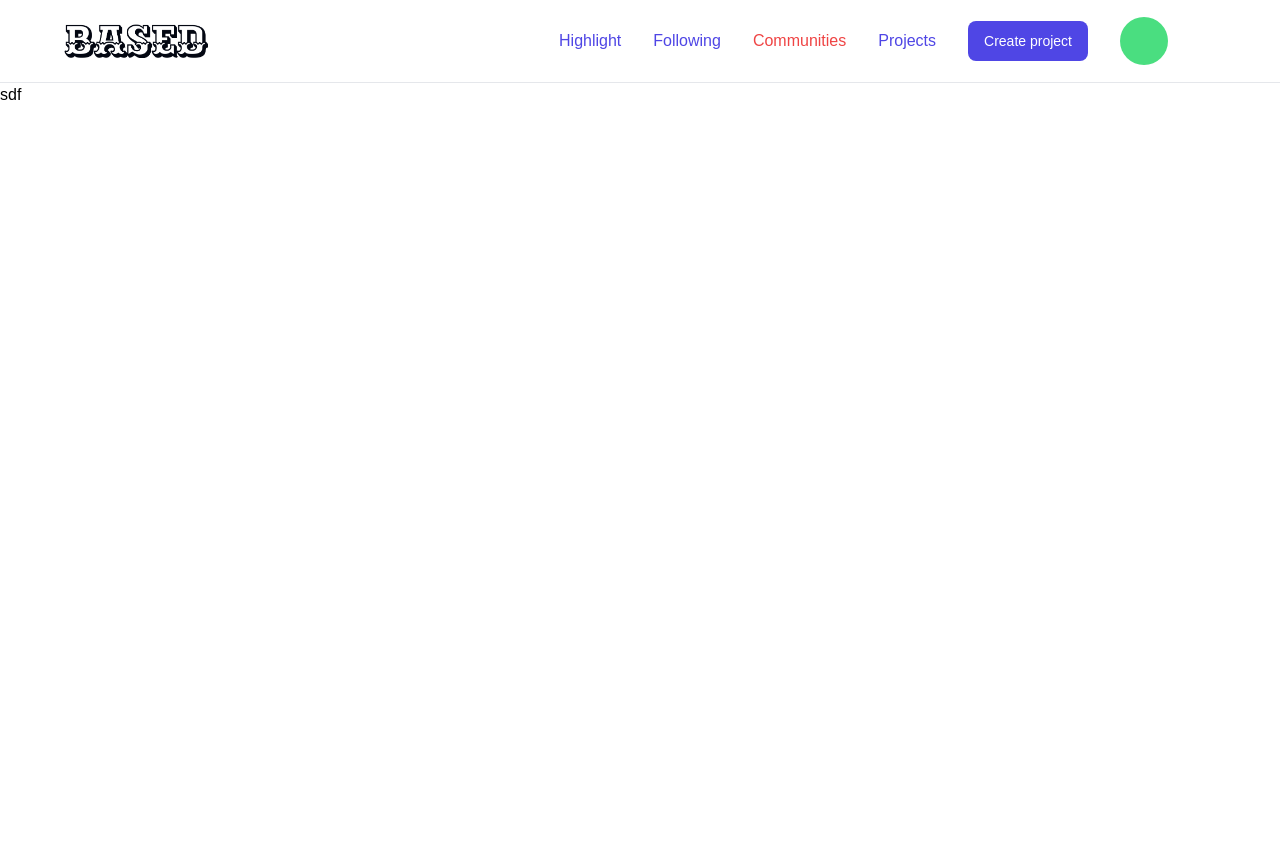
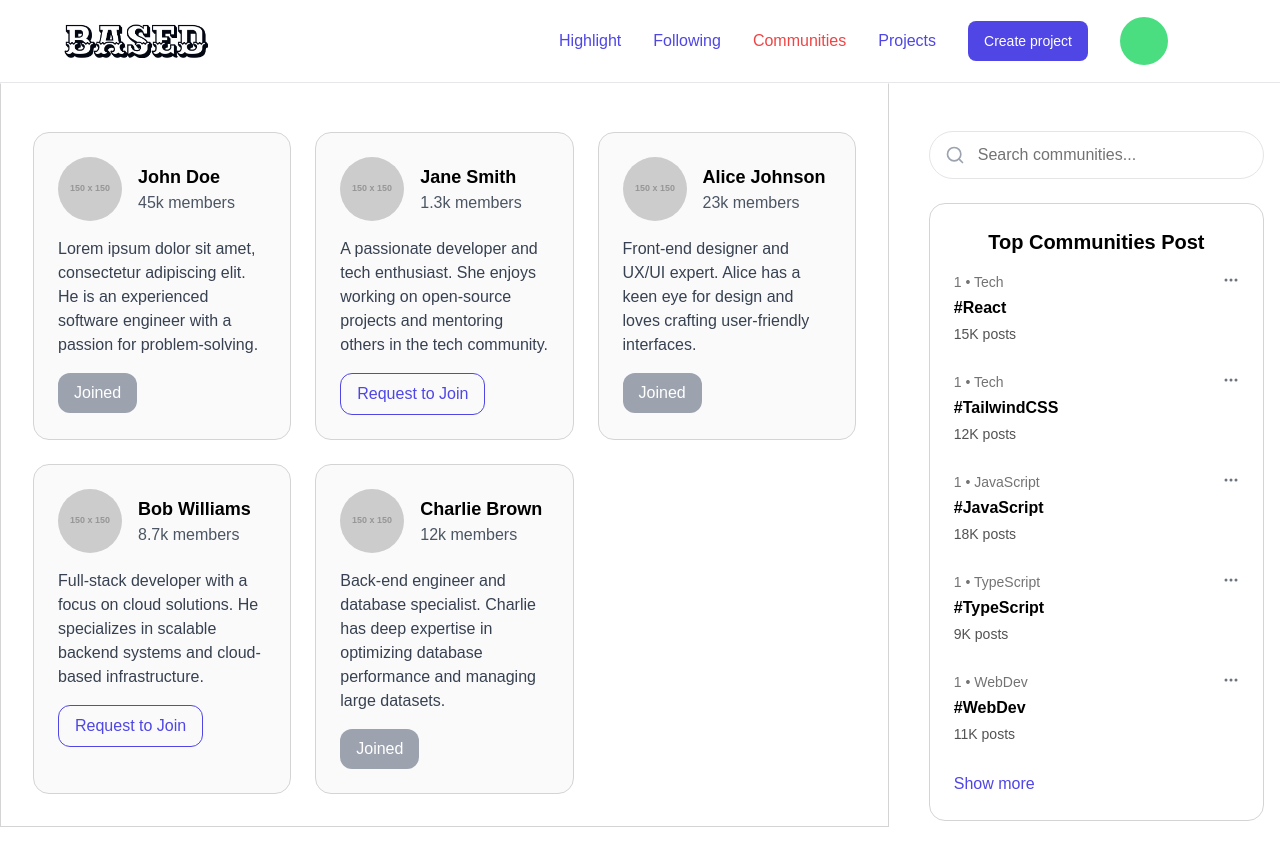
Before and after one commit to Bee-code-tech/BASED, a Next.js app: page /communities in a window 1280 px wide. Shown: the top 866 px of the page. Before the commit the page ends 800 px from the top, so only its background shows below. Built offline with nearby package versions, Linux system fonts and the light colour scheme.

Commit message:
completed community page

```diff
--- a/app/communities/page.tsx
+++ b/app/communities/page.tsx
@@ -1,9 +1,52 @@
+import SearchCommunity from '@/components/SearchCommunity'
+import { team } from '@/data'
 import React from 'react'
 
 const CommunitiesPage = () => {
   return (
-    <div>
-      sdf
+    <div className=' grid grid-cols-10 items-start justify-center  min-h-screen container mx-auto gap-6'>
+      <div className="col-span-7  h-full w-full ">
+        {/* List of the cards  */}
+         <div className="grid grid-cols-1 sm:grid-cols-2 lg:grid-cols-3 gap-6 p-8 border border-neutral-300 border-b border-r border-l border-t-transparent pt-12">
+          {team.map((member, index) => (
+            <div
+              key={index}
+              className="bg-neutral-50 p-6 rounded-2xl border-neutral-300 border"
+            >
+              {/* Profile and Name Row */}
+              <div className="flex items-center mb-4">
+                <div className="w-16 h-16 rounded-full overflow-hidden mr-4">
+                  <img src={member.profilePic} alt={member.name} className="object-cover w-full h-full" />
+                </div>
+                <div>
+                  <h3 className="text-lg font-semibold">{member.name}</h3>
+                  <p className="text-gray-600">{member.total} members</p>
+                </div>
+              </div>
+
+              {/* Description */}
+              <p className="text-gray-700 mb-4">
+                {member.description}
+              </p>
+
+              {/* Request to Join / Joined Button */}
+              <button
+                className={`w-auto py-2 px-4 rounded-xl ${
+                  member.joined
+                    ? 'bg-gray-400 text-white cursor-not-allowed'
+                    : 'bg-transparent border border-primaryColor text-primaryColor hover:bg-primaryColor hover:text-white transition duration-300 ease-out'
+                }`}
+                disabled={member.joined}
+              >
+                {member.joined ? 'Joined' : 'Request to Join'}
+              </button>
+            </div>
+          ))}
+      </div>
+      </div>
+      <div className="col-span-3  h-full w-full mt-12">
+        <SearchCommunity title='Top Communities Post' />
+      </div>
     </div>
   )
 }
--- /dev/null
+++ b/components/SearchCommunity.tsx
@@ -0,0 +1,93 @@
+'use client'
+import React, { useState } from 'react';
+import { Input } from './ui/input';
+import { FiSearch, FiAlertCircle } from 'react-icons/fi';
+import { BsThreeDots } from 'react-icons/bs';
+
+interface SearchCommunityProps {
+  title: string;
+}
+
+const SearchCommunity: React.FC<SearchCommunityProps> = ({ title }) => {
+  // Dummy data for the trending posts
+  const posts = [
+    { category: 'Tech', hashtag: '#React', postCount: '15K' },
+    { category: 'Tech', hashtag: '#TailwindCSS', postCount: '12K' },
+    { category: 'JavaScript', hashtag: '#JavaScript', postCount: '18K' },
+    { category: 'TypeScript', hashtag: '#TypeScript', postCount: '9K' },
+    { category: 'WebDev', hashtag: '#WebDev', postCount: '11K' },
+    { category: 'Python', hashtag: '#Python', postCount: '20K' },
+    { category: 'AI', hashtag: '#ArtificialIntelligence', postCount: '25K' }
+  ];
+
+  const [searchTerm, setSearchTerm] = useState('');
+  const [showMore, setShowMore] = useState(false);
+
+  // Handle search input
+  const filteredPosts = posts.filter(post =>
+    post.hashtag.toLowerCase().includes(searchTerm.toLowerCase()) ||
+    post.category.toLowerCase().includes(searchTerm.toLowerCase())
+  );
+
+  // Limit to 5 posts, unless "Show more" is clicked
+  const displayedPosts = showMore ? filteredPosts : filteredPosts.slice(0, 5);
+
+  return (
+    <div className="px-4">
+      {/* Search Input */}
+      <div className="relative mb-6">
+        <span className="absolute inset-y-0 left-4 flex items-center text-gray-400">
+          <FiSearch size={20} /> {/* Search Icon */}
+        </span>
+        <Input
+          placeholder="Search communities..."
+          className="w-full rounded-full p-4 h-12 pl-12 text-md"
+          value={searchTerm}
+          onChange={(e) => setSearchTerm(e.target.value)}
+        />
+      </div>
+
+      {/* Trending Posts Box */}
+      <div className="bg-white border border-neutral-300 rounded-2xl p-6 min-h-[300px] flex flex-col justify-center items-center">
+        {/* If no search results */}
+        {filteredPosts.length === 0 && searchTerm !== '' && (
+          <div className="flex flex-col items-center justify-center text-center">
+            <FiAlertCircle size={50} className="text-gray-400 mb-4" /> {/* Empty Icon */}
+            <p className="text-gray-500 text-lg">No search results found</p>
+          </div>
+        )}
+
+        {/* Display Posts if there are results */}
+        {filteredPosts.length > 0 && (
+          <>
+            <h2 className="text-xl font-semibold mb-4">{title}</h2> {/* Dynamic title */}
+            <ul className="space-y-4 w-full">
+              {displayedPosts.map((post, index) => (
+                <li
+                  key={index}
+                  className="flex justify-between items-start  pb-3 "
+                >
+                  <div className="flex flex-col gap-1 ">
+                    <span className="text-sm text-neutral-500">1 • {post.category}</span> {/* Replaced ~ with • */}
+                    <span className="text-black font-bold">{post.hashtag}</span>
+                    <span className="text-neutral-600 text-sm">{post.postCount} posts</span>
+                  </div>
+                  <BsThreeDots className="text-gray-500 cursor-pointer" />
+                </li>
+              ))}
+            </ul>
+
+            {/* Show more / Show less */}
+            {filteredPosts.length > 5 && (
+              <div className="text-primaryColor mt-4 cursor-pointer flex items-start w-full" onClick={() => setShowMore(!showMore)}>
+                {showMore ? 'Show less' : 'Show more'}
+              </div>
+            )}
+          </>
+        )}
+      </div>
+    </div>
+  );
+};
+
+export default SearchCommunity;
--- a/data.ts
+++ b/data.ts
@@ -33,3 +33,41 @@ export const projects = [
     },
 
 ]
+
+export const team = [
+  {
+    profilePic: 'https://via.placeholder.com/150',
+    name: 'John Doe',
+    description: 'Lorem ipsum dolor sit amet, consectetur adipiscing elit. He is an experienced software engineer with a passion for problem-solving.',
+    total: '45k',
+    joined: true
+  },
+  {
+    profilePic: 'https://via.placeholder.com/150',
+    name: 'Jane Smith',
+    description: 'A passionate developer and tech enthusiast. She enjoys working on open-source projects and mentoring others in the tech community.',
+    total: '1.3k',
+    joined: false
+  },
+  {
+    profilePic: 'https://via.placeholder.com/150',
+    name: 'Alice Johnson',
+    description: 'Front-end designer and UX/UI expert. Alice has a keen eye for design and loves crafting user-friendly interfaces.',
+    total: '23k',
+    joined: true
+  },
+  {
+    profilePic: 'https://via.placeholder.com/150',
+    name: 'Bob Williams',
+    description: 'Full-stack developer with a focus on cloud solutions. He specializes in scalable backend systems and cloud-based infrastructure.',
+    total: '8.7k',
+    joined: false
+  },
+  {
+    profilePic: 'https://via.placeholder.com/150',
+    name: 'Charlie Brown',
+    description: 'Back-end engineer and database specialist. Charlie has deep expertise in optimizing database performance and managing large datasets.',
+    total: '12k',
+    joined: true
+  }
+];
```
